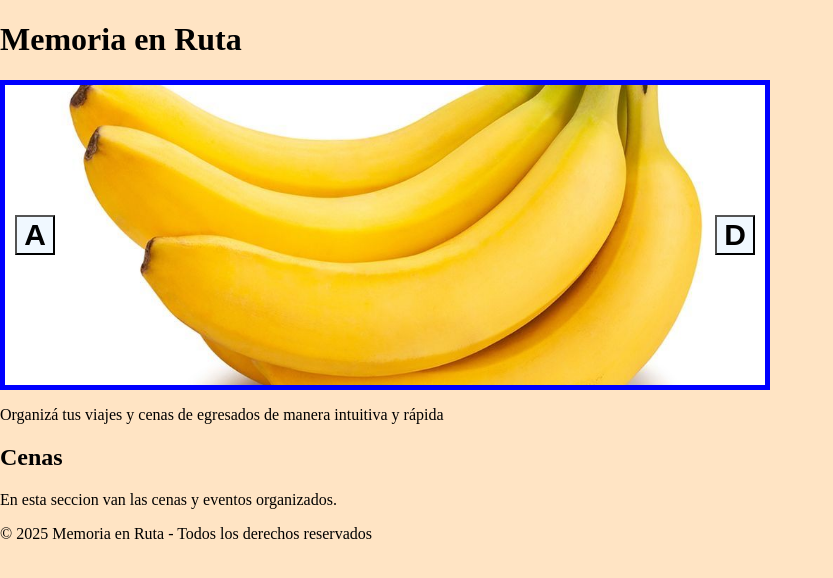
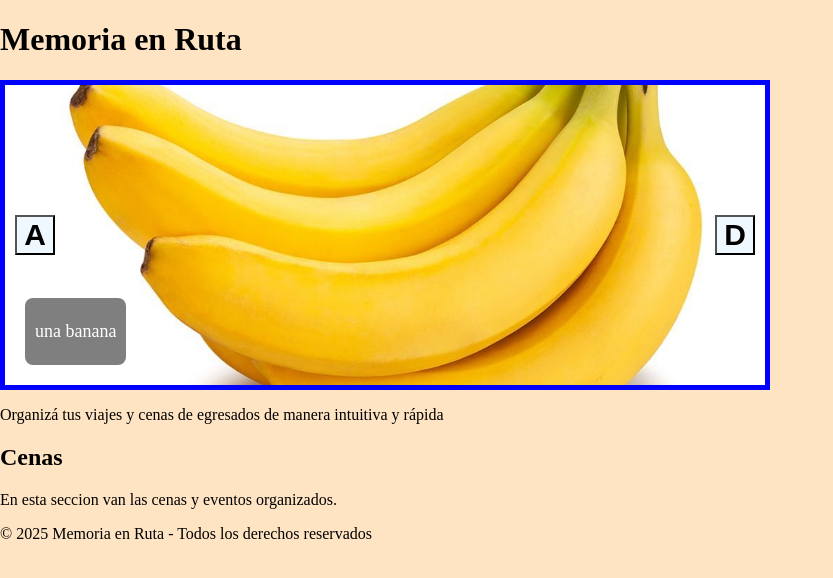
Before and after one commit to Fabricio3434/Proyecto-final-GT-Memoria-en-Ruta-, a React (Vite) app in the folder Memoria-en-Ruta/: page / in a window 1280 px wide. Shown: the top 578 px of the page, without its empty margins (0-833 px from the left). Built offline with nearby package versions, Linux system fonts and the light colour scheme.

Commit message:
otro commit

```diff
--- a/Memoria-en-Ruta/src/carrusel de img/botond.jsx
+++ b/Memoria-en-Ruta/src/carrusel de img/botond.jsx
@@ -1,5 +1,5 @@
-export function Botond({onClick, className}){
+export function Botond({onClick}){
     return(
-        <button onClick={onClick} className={className}> adelante</button>
+  <button className="botones" id="der" onClick={onClick}>D</button>
     )
 }
--- a/Memoria-en-Ruta/src/carrusel de img/botoni.jsx
+++ b/Memoria-en-Ruta/src/carrusel de img/botoni.jsx
@@ -1,5 +1,5 @@
-export function Botoni({onClick, className}){
+export function Botoni ({onClick}){
     return (
-        <button onClick={onClick} className={className}> atras</button>
+    <button className="botones" id="izq" onClick={onClick}>A</button>
     )
 }
--- a/Memoria-en-Ruta/src/carrusel de img/carrusel.css
+++ b/Memoria-en-Ruta/src/carrusel de img/carrusel.css
@@ -23,6 +23,7 @@ body{
 }
 .contenido{
     width: 100%;
+    position: relative;
 }
 .botones{
     position: absolute;
@@ -40,3 +41,13 @@ body{
 #izq{
     left: 10px;
 }
+.texto{
+position: absolute;
+  bottom: 20px;
+  left: 20px;
+  color: white;
+  background: rgba(0,0,0,0.5);
+  padding: 5px 10px;
+  border-radius: 8px;
+  font-size: 18px;
+}
--- a/Memoria-en-Ruta/src/carrusel de img/carrusel.jsx
+++ b/Memoria-en-Ruta/src/carrusel de img/carrusel.jsx
@@ -4,7 +4,10 @@ import './carrusel.css'
 import avion from './imagenes/avion.jpg'
 import banana from './imagenes/banana.jpg'
 import codri from './imagenes/codri.jpg'
-
+//
+import { Botoni } from './botoni'
+import { Botond } from './botond'
+import { Contenido } from './contenido'
 
 export function Carrusel(){
 const carruselRef = useRef(null)
@@ -33,24 +36,27 @@ const moverIzquierda = ()=> {
       carrusel.style.marginLeft = "-100%"
     }, 500)
 }
+const información = [
+    {src: avion, alt:"", texto: ["un avión", "avioncito"]},
+    {src: banana, alt:"", texto: ["una banana"]},
+    {src: codri, alt: "", texto: ["un cocodrilo", "en el agua"]}
+]
+
 return (
     <>
 <div className='contenedor'>
 <div className='carrusel' ref={carruselRef}>
-<div className="contenido">
-    <img src={avion} alt='' className='img'/>
+{información.map((item, index)=>(
+   <Contenido
+   key={index}
+   src={item.src}
+   alt={item.alt}
+   texto= {item.texto}
+   />
+))}
 </div>
-<div className="contenido">
-   <img src={banana} alt='' className='img'/>
-</div>
-<div className="contenido">
-    <img src={codri} alt='' className='img'/>
-</div>
-</div>
-
-<button className='botones' id='izq' onClick={moverIzquierda}> A </button>
-<button className='botones' id='der' onClick={moverDerecha}> D </button>
-
+<Botoni onClick={moverIzquierda}/>
+<Botond onClick={moverDerecha}/>
 </div>
 </>
 
--- /dev/null
+++ b/Memoria-en-Ruta/src/carrusel de img/contenido.jsx
@@ -0,0 +1,16 @@
+import './carrusel.css'
+export function Contenido ({src, alt, texto = []}){
+    return(
+        <>
+        <div className="contenido">
+<img src={src} alt={alt} className="img" />
+<div className="texto">
+{texto.map((linea, i)=>(
+    <p key={i}>{linea}</p>
+))}
+</div>
+        </div>
+        </>
+
+    )
+}
```
